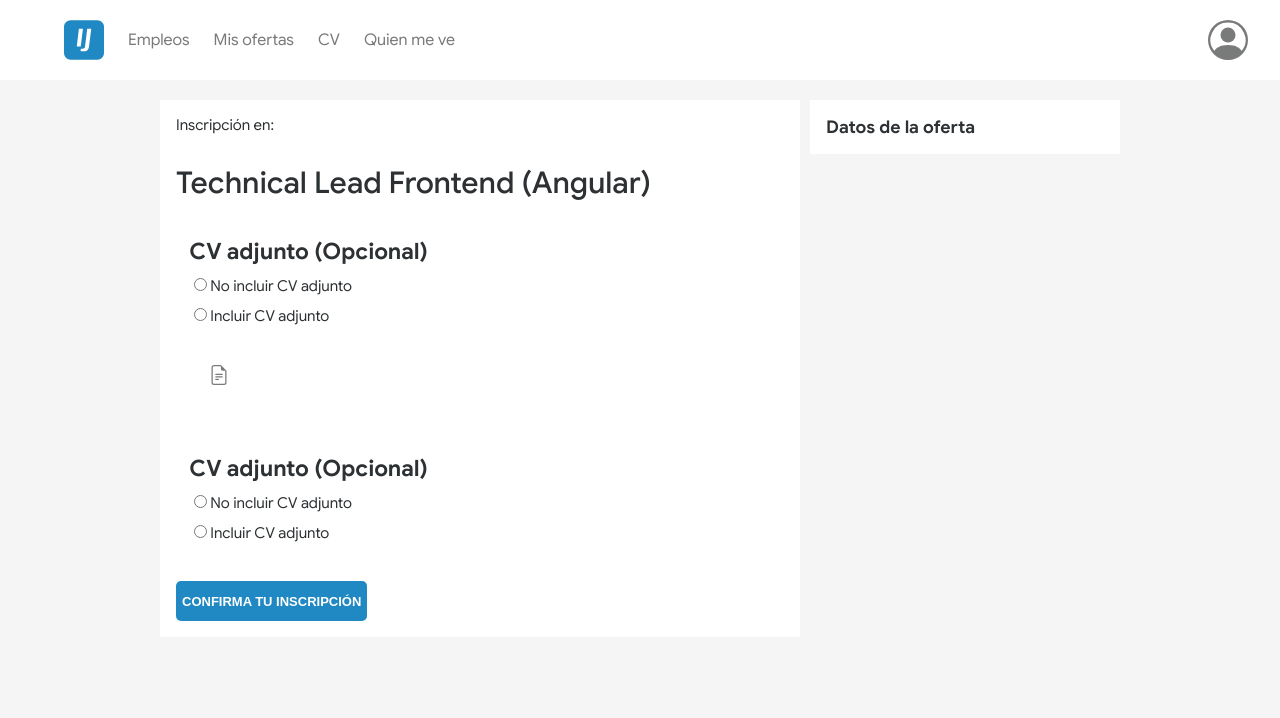
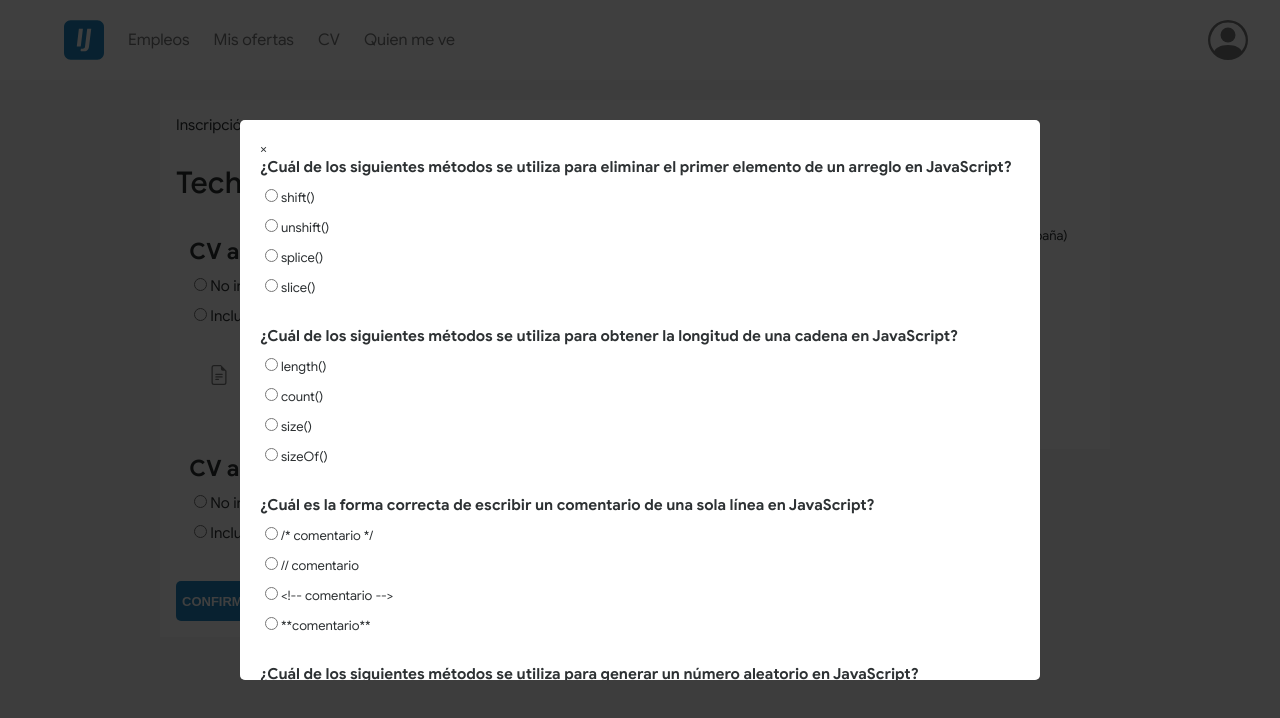
Before and after one commit to jfpaezl/hacKathon, a React (Vite) app: page /aplicar in a window 1280 px wide. Shown: the top 718 px of the page. Built offline with nearby package versions, Linux system fonts and the light colour scheme.

Commit message:
iterar listas

```diff
--- /dev/null
+++ b/src/components/Modal.jsx
@@ -0,0 +1,58 @@
+import { styled } from "styled-components";
+
+const Modal = ({ isOpen, onClose, children }) => {
+    if (!isOpen) return null;
+
+    return (
+      <ModalCss>
+        <div className="modal-content">
+            <span className="close" onClick={onClose}>&times;</span>
+            {children}
+        </div>
+      </ModalCss>
+    );
+  };
+
+export default Modal;
+
+export const ModalCss = styled.div`
+
+    position: fixed;
+    top: 0;
+    left: 0;
+    right: 0;
+    bottom: 0;
+    background-color: rgba(0, 0, 0, 0.5);
+    display: flex;
+    justify-content: center;
+    align-items: center;
+
+
+    .modal-content {
+        background-color: white;
+        padding: 20px;
+        border-radius: 5px;
+        max-width: 80rem;
+        width: 100%;
+        max-height: 70%;
+        height: 100%;
+        overflow: auto;
+        scrollbar-width: thin; /* Ancho del scrollbar */
+        scrollbar-color: #888888 #dddddd; /* Color del thumb y track */
+
+        &::-webkit-scrollbar {
+            width: 8px; /* Ancho del scrollbar */
+        }
+
+        &::-webkit-scrollbar-thumb {
+            background-color: var(--textButtons); /* Color del thumb */
+            border-radius: 4px; /* Borde redondeado del thumb */
+        }
+
+        &::-webkit-scrollbar-track {
+            background-color: var(--hoberButtons); /* Color del track */
+            border-radius: 4px; /* Borde redondeado del track */
+        }
+    }
+
+`
--- a/src/components/apply/ApplyOffer.jsx
+++ b/src/components/apply/ApplyOffer.jsx
@@ -2,7 +2,12 @@ import { styled } from "styled-components"
 import oferta from '../../resoult/specificOffer.json'
 import { File } from "../../styles/Iconos"
 
+//importar servicios
+import { TiempoTranscurrido } from "../../services/CalcTime";
+import { Test } from "./Test";
+
 export function ApplyOffer (){
+    const tiempo = TiempoTranscurrido(oferta.creationDate)
     return(
         <ApplyOfferCss>
             <section className="container contDes" >
@@ -48,7 +53,34 @@ export function ApplyOffer (){
             </section>
             <section className="container">
                 <h3>Datos de la oferta</h3>
+                <ul>
+                    <li>
+                        <strong>Empresa</strong>
+                        <p>{oferta.profile.name}</p>
+                    </li>
+                    <li>
+                        <strong>Localización</strong>
+                        <p>{oferta.city}, <span className='c1'>{oferta.profile.province.value}</span> ({oferta.profile.country.value})</p>
+                    </li>
+                    <li>
+                        <strong>Salario</strong>
+                        <p>{oferta.salaryDescription}</p>
+                    </li>
+                    <li>
+                        <strong>Fecha de publicación</strong>
+                        <p>{tiempo}</p>
+                    </li>
+                    <li>
+                        <strong>Experiencia mínima</strong>
+                        <p>{oferta.experienceMin.value}</p>
+                    </li>
+                    <li>
+                        <strong>Tipo de contrato</strong>
+                        <p>{oferta.contractType.value}, jornada {oferta.journey.value}</p>
+                    </li>
+                </ul>
             </section>
+            <Test/>
         </ApplyOfferCss>
     )
 }
@@ -141,5 +173,11 @@ export const ApplyOfferCss = styled.div`
         display: none;
     }
 
-
+    ul{
+        padding-left: 2rem;
+        font-size: 1.3rem;
+        display: flex;
+        flex-direction: column;
+        gap: 1rem;
+    }
 `
--- a/src/components/apply/Test.jsx
+++ b/src/components/apply/Test.jsx
@@ -1,13 +1,66 @@
+import React, { useState } from 'react';
 import styled from "styled-components"
+import Modal from '../Modal';
+import testJS from '../../resoult/javaScriptTest.json'
+import { getRandomItems } from '../../services/RandomList'
 
 export function Test () {
+    const lista = testJS.JavaScript
+    const testJavaScript = getRandomItems(lista, 15)
+    const [modalOpen, setModalOpen] = useState(true);
+
+    // const openModal = () => {
+    //   setModalOpen(true);
+    // };
+
+    const closeModal = () => {
+      setModalOpen(false);
+    };
     return(
-        <>
-            <form action="" method="post"></form>
-        </>
+        <TestCss>
+
+            <Modal isOpen={modalOpen} onClose={closeModal}>
+                <form id="formulario">
+                        {
+                            testJavaScript.map((question, index) =>(
+
+                                <div className='containerQuestion' key={index}>
+                                    <h3>{question.question}</h3>
+                                    <div>
+                                        <input type="radio" id={`opcion1_pregunta${question.id}`} name={`pregunta${question.id}`} value="opcion1"/>
+                                        <label htmlFor={`opcion1_pregunta${question.id}`}>{question.options[0]}</label>
+                                    </div>
+                                    <div>
+                                        <input type="radio" id={`opcion2_pregunta${question.id}`} name={`pregunta${question.id}`} value="opcion2"/>
+                                        <label htmlFor="opcion2_pregunta1">{question.options[1]}</label>
+                                    </div>
+                                    <div>
+                                        <input type="radio" id={`opcion3_pregunta${question.id}`} name={`pregunta${question.id}`} value="opcion3"/>
+                                        <label htmlFor="opcion3_pregunta1">{question.options[2]}</label>
+                                    </div>
+                                    <div>
+                                        <input type="radio" id={`opcion4_pregunta${question.id}`} name={`pregunta${question.id}`} value="opcion4"/>
+                                        <label htmlFor="opcion3_pregunta1">{question.options[3]}</label>
+                                    </div>
+                                </div>
+                            ))
+                        }
+                    <input type="submit" value="Enviar"/>
+                </form>
+            </Modal>
+        </TestCss>
     )
 }
 
 export const TestCss = styled.section`
-
+    form{
+        display: flex;
+        flex-direction: column;
+        gap: 3rem;
+    }
+    .containerQuestion{
+        display: flex;
+        flex-direction: column;
+        gap: 1rem;
+    }
 `
--- /dev/null
+++ b/src/services/RandomList.js
@@ -0,0 +1,7 @@
+export function getRandomItems(list, count) {
+    if (count > list.length) {
+        throw new Error("El recuento solicitado es mayor que el tamaño de la lista.");
+    }
+    const shuffled = list.sort(() => 0.5 - Math.random());
+    return shuffled.slice(0, count);
+}
```
Also changed, not shown: src/resoult/javaScriptTest.json (+33 -1 lines).
